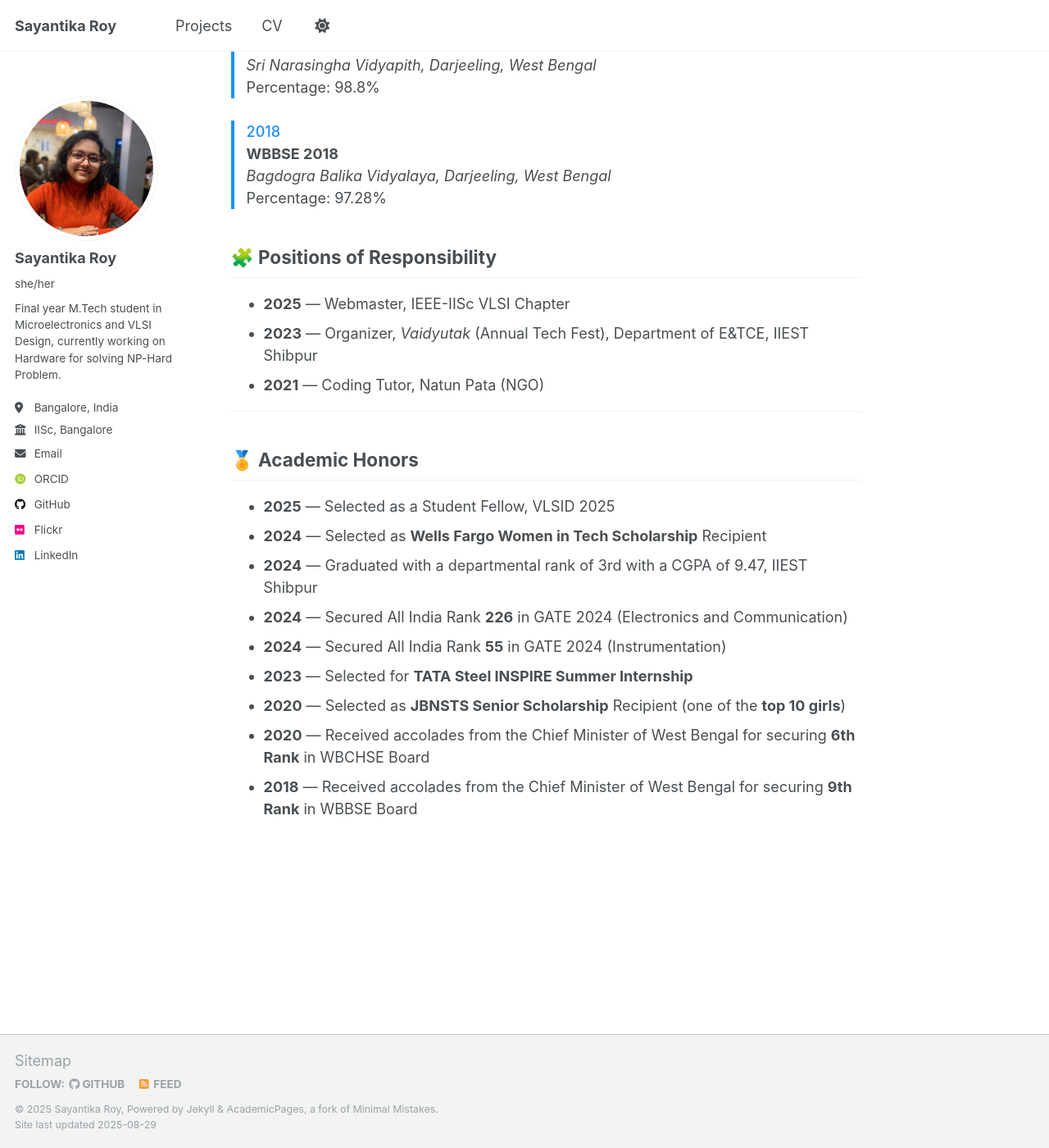
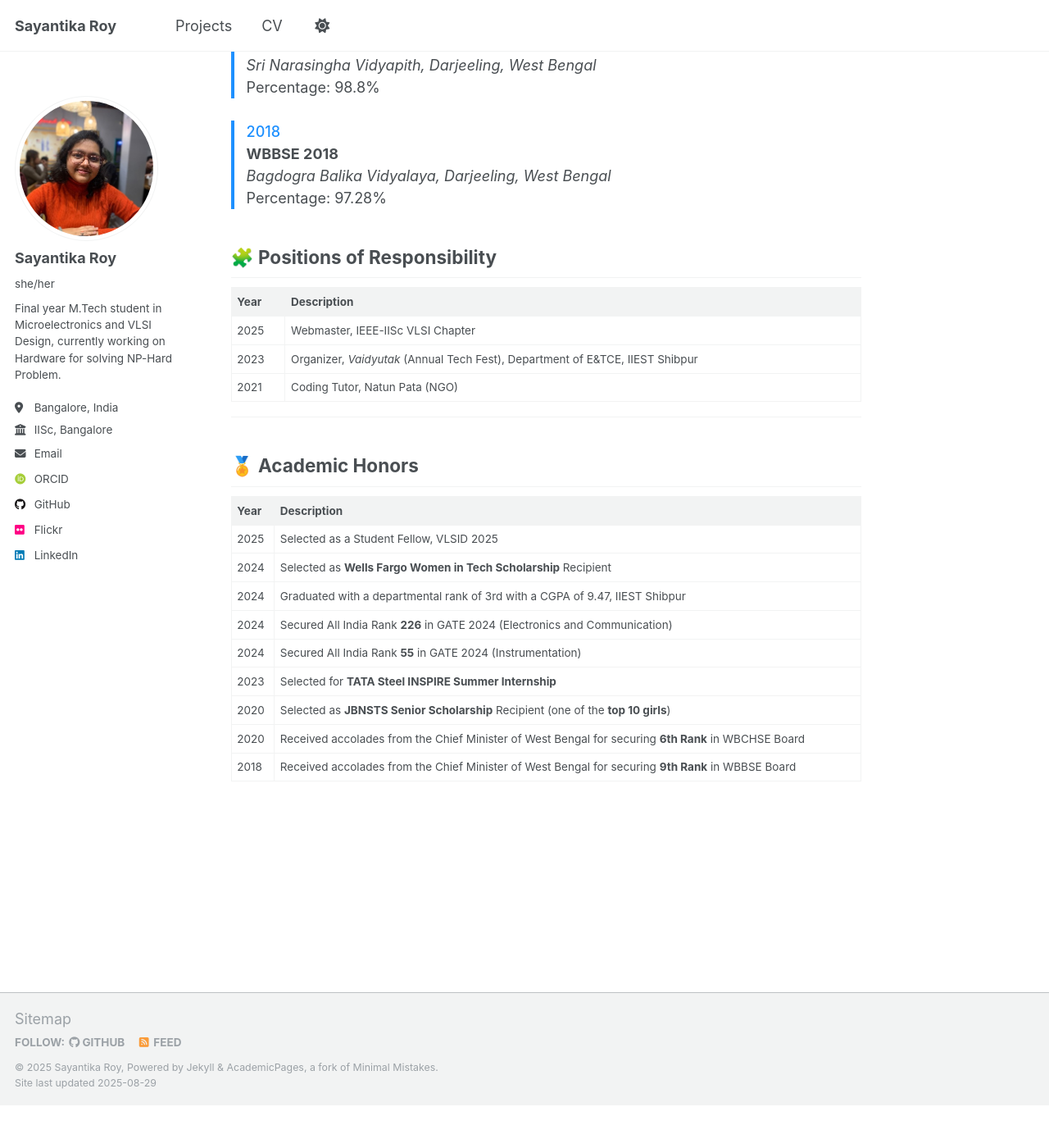
Before and after one commit to sayo-134/sayantika-roy.github.io, a Jekyll site: the page built from _pages/cv-json.md, in a window 1280 px wide and 1400 px high, scrolled down 840 px. Shown: the whole window at 82% size. Built offline with Jekyll 4.4.1, drawn with Linux system fonts in a browser that asks for light colours; some web fonts are replaced; after the commit the page ends 2188 px from its top, so only the background shows below that.

Commit message:
Convert positions and honors to table format

```diff
--- a/_pages/cv-json.md
+++ b/_pages/cv-json.md
@@ -71,20 +71,24 @@ redirected_from:
 
 ## 🧩 Positions of Responsibility
 
-- **2025** — Webmaster, IEEE-IISc VLSI Chapter
-- **2023** — Organizer, *Vaidyutak* (Annual Tech Fest), Department of E&TCE, IIEST Shibpur
-- **2021** — Coding Tutor, Natun Pata (NGO)
+| Year | Description |
+|------|-------------|
+| 2025 | Webmaster, IEEE-IISc VLSI Chapter |
+| 2023 | Organizer, *Vaidyutak* (Annual Tech Fest), Department of E&TCE, IIEST Shibpur |
+| 2021 | Coding Tutor, Natun Pata (NGO) |
 
 ---
 
 ## 🏅 Academic Honors
 
-- **2025** — Selected as a Student Fellow, VLSID 2025
-- **2024** — Selected as **Wells Fargo Women in Tech Scholarship** Recipient
-- **2024** — Graduated with a departmental rank of 3rd with a CGPA of 9.47, IIEST Shibpur
-- **2024** — Secured All India Rank **226** in GATE 2024 (Electronics and Communication)
-- **2024** — Secured All India Rank **55** in GATE 2024 (Instrumentation)
-- **2023** — Selected for **TATA Steel INSPIRE Summer Internship**
-- **2020** — Selected as **JBNSTS Senior Scholarship** Recipient (one of the **top 10 girls**)
-- **2020** — Received accolades from the Chief Minister of West Bengal for securing **6th Rank** in WBCHSE Board
-- **2018** — Received accolades from the Chief Minister of West Bengal for securing **9th Rank** in WBBSE Board
+| Year | Description |
+|------|-------------|
+| 2025 | Selected as a Student Fellow, VLSID 2025 |
+| 2024 | Selected as **Wells Fargo Women in Tech Scholarship** Recipient |
+| 2024 | Graduated with a departmental rank of 3rd with a CGPA of 9.47, IIEST Shibpur |
+| 2024 | Secured All India Rank **226** in GATE 2024 (Electronics and Communication) |
+| 2024 | Secured All India Rank **55** in GATE 2024 (Instrumentation) |
+| 2023 | Selected for **TATA Steel INSPIRE Summer Internship** |
+| 2020 | Selected as **JBNSTS Senior Scholarship** Recipient (one of the **top 10 girls**) |
+| 2020 | Received accolades from the Chief Minister of West Bengal for securing **6th Rank** in WBCHSE Board |
+| 2018 | Received accolades from the Chief Minister of West Bengal for securing **9th Rank** in WBBSE Board |
```
